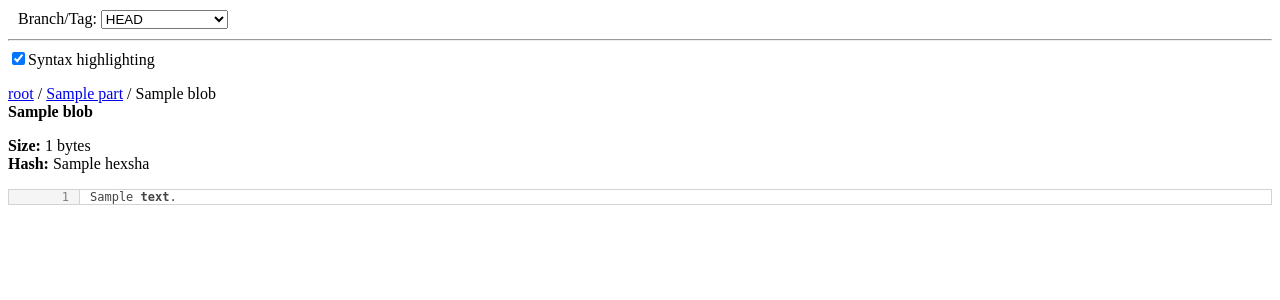
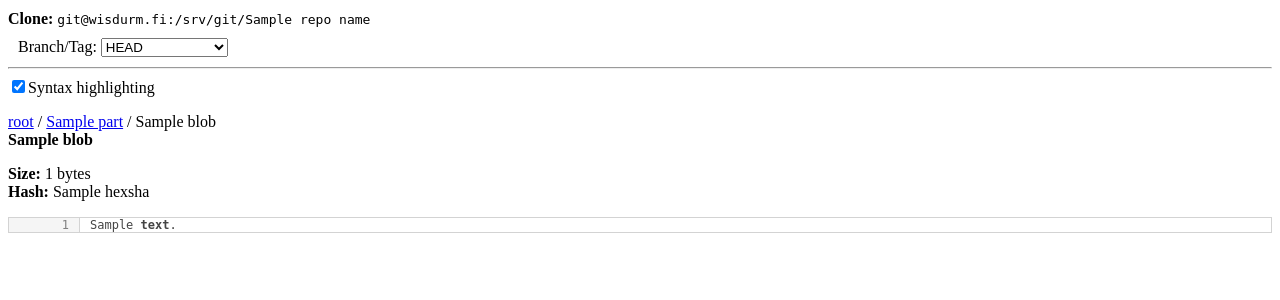
Before and after one commit to LukaHietala/git-webview, a Flask app: template templates/blob.html in a window 1280 px wide. Shown: the part 44-344 px from the top of the page. Run offline with Flask 3, Linux system fonts and the light colour scheme; the template is opened without the code that fills it: most values are stand-ins (such as "Sample title", 1, 10 or a date in 2020); parts of the project's set-up code (start-up, migrations or seed data) failed here and were passed over.

Commit message:
add clone url

```diff
--- a/app.py
+++ b/app.py
@@ -292,5 +292,10 @@ def logout():
     session.pop('username', None)
     return redirect(url_for('index'))
 
+# just inject so passing theres no need to pass every time
+@app.context_processor
+def inject_clone_url():
+    return {'ssh_base_url': "git@wisdurm.fi:/srv/git"}
+
 if __name__ == "__main__":
     app.run()
--- a/templates/base.html
+++ b/templates/base.html
@@ -16,6 +16,10 @@
         <a href="/{{ repo_name }}/search{% if ref and ref != 'HEAD' %}?ref={{ ref }}{% endif %}">Search</a> |
         <a href="/">Back</a>
     </nav>
+
+    <div style="margin: 10px 0;">
+        <strong>Clone:</strong> <code>{{ ssh_base_url }}/{{ repo_name }}</code>
+    </div>
 
     {% if branches or tags %}
     <div style="margin: 10px;">
--- a/templates/index.html
+++ b/templates/index.html
@@ -25,6 +25,7 @@
                 <td>Description</td>
                 <td>Owner</td>
                 <td>Last Updated</td>
+                <td>Clone URL</td>
                 {% if session.username %}
                 <td>Actions</td>
                 {% endif %}
@@ -37,6 +38,7 @@
                 <td>{{ repo.description }}</td>
                 <td>{{ repo.owner if repo.owner else '-' }}</td>
                 <td>{{ repo.last_updated | datetime if repo.last_updated else '-' }}</td>
+                <td><code>{{ ssh_base_url }}/{{ repo.name }}</code></td>
                 {% if session.username %}
                 <td>
                     <form method="POST" action="/add_owner/{{ repo.name }}" style="display:inline;">
```
